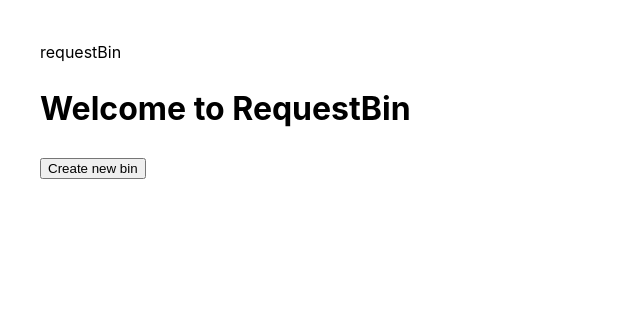
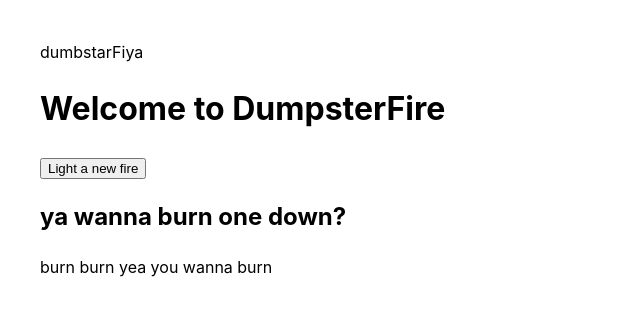
Before and after one commit to jjmchew/requestbin, a React (Vite) app in the folder front/: page / in a window 1280 px wide. Shown: the top 316 px of the page, without its empty margins (0-640 px from the left). Built offline with nearby package versions, Linux system fonts and the light colour scheme.

Commit message:
front-end fixes/updates

```diff
--- a/front/src/App.tsx
+++ b/front/src/App.tsx
@@ -8,11 +8,13 @@
 
   return (
     <>
-      <div>requestBin</div>
+      <div>dumbstarFiya</div>
       <Routes>
         <Route path="/view/:binName" element={<RequestsPage />} />
         <Route path="/" element={<LandingPage />} />
       </Routes>
+      <h2>ya wanna burn one down?</h2>
+      <div>burn burn yea you wanna burn</div>
     </>
   )
 }
--- a/front/src/components/DisplayRequests.tsx
+++ b/front/src/components/DisplayRequests.tsx
@@ -12,7 +12,6 @@
   const [selected, setSelected] = useState<number | null>(null);
 
   const handleClick = (id: number) => {
-    console.log('handleClick', id);
     setSelected(id);
   };
 
--- a/front/src/components/LandingPage.tsx
+++ b/front/src/components/LandingPage.tsx
@@ -1,6 +1,6 @@
 // import classes from './LandingPage.module.css';
 import { useNavigate } from 'react-router-dom'
-import { baseURL } from '../constants.ts'
+import { baseURL } from '../utils.ts'
 
 const LandingPage = () => {
 
@@ -9,11 +9,9 @@
     const url = `${baseURL}/api`;
 
     try {
-        // const response = await fetch(url, {method: 'post'});
-        // const data = await response.json();
-        const data = 'boinay'; // temporary assignment for testing
-        console.log(data);
-        navigate(`/view/${data}`);
+        const response = await fetch(url, {method: 'post'});
+        const data = await response.json();
+        navigate(`/view/${data.name}`);
     } catch (e) {
         console.log(e)
     }
@@ -21,9 +19,9 @@
 
   return (
     <>
-      <h1>Welcome to RequestBin</h1>
+      <h1>Welcome to DumpsterFire</h1>
       <div>
-        <button onClick={handleClick}>Create new bin</button>
+        <button onClick={handleClick}>Light a new fire</button>
       </div>
     </>
   );
--- a/front/src/components/RequestDetail.tsx
+++ b/front/src/components/RequestDetail.tsx
@@ -1,6 +1,6 @@
 // import classes from './RequestDetail.module.css';
-import { useEffect } from 'react'
-import { baseURL } from '../constants.ts'
+import { useEffect, useState } from 'react'
+import { baseURL } from '../utils.ts'
 
 interface RequestDetailProps {
   binName: string,
@@ -8,6 +8,7 @@
 }
 
 const RequestDetail = ({ binName, selectedId }: RequestDetailProps) => {
+  const [selected, setSelected] = useState<any>({});
 
   const makeRequest = async () => {
     let url = `${baseURL}/api/${binName}/requests/${selectedId}`;
@@ -15,19 +16,19 @@
     try {
       const response = await fetch(url);
       const data = await response.json();
-      console.log('RequestDetail: data', data)
+      // console.log('RequestDetail: data', data)
       return data;
     } catch (error) {
       console.log(error);
     }
   };
 
-  let display = null;
+  useEffect(()=> {
+    if (selectedId) {
+      makeRequest().then(data => {
+        // console.log('RequestDetail data: ', data);
+        setSelected(data)
 
-  useEffect(()=> {
-    if (!selectedId) {
-      makeRequest().then(data => {
-        console.log('RequestDetail data: ', data);
       });
     }
   }, [selectedId]);
@@ -35,7 +36,8 @@
   return (
     <div>
       <h1>Request Detail</h1>
-      {display}
+      {JSON.stringify(selected.headers)}
+      {JSON.stringify(selected.body)}
     </div>
   )
 };
--- a/front/src/components/RequestList.tsx
+++ b/front/src/components/RequestList.tsx
@@ -1,15 +1,20 @@
 import classes from './RequestList.module.css';
+import { format } from '../utils.ts';
 
 interface RequestListProps {
   data: any[],
   handleClick: any,
 }
 
+
 const RequestList = ({ data, handleClick }: RequestListProps) => {
   const display = data.map(obj => {
+    const dateObj = new Date(obj.datetime_received);
+    const timeOfDay = format.timeOfD(dateObj)
+
     return (
       <div key={obj.id} className={classes.rowWrap} onClick={() => handleClick(obj.id)}>
-        <div className={classes.date}>{obj.date_received} {obj.time_received}</div>
+        <div className={classes.date}>{timeOfDay} </div>
         <div className={classes.method}>{obj.method}</div>
         <div className={classes.path}>{obj.url}</div>
         <div className={classes.path}>{obj.path}</div>
@@ -28,7 +33,3 @@
 };
 
 export default RequestList;
-
-
-// <div className={classes.headers}>{JSON.stringify(obj.headers)}</div>
-// <div className={classes.body}>{JSON.stringify(obj.body)}</div>
--- a/front/src/components/RequestsPage.tsx
+++ b/front/src/components/RequestsPage.tsx
@@ -2,7 +2,7 @@
 import TopBar from './TopBar.tsx'
 import DisplayRequests from './DisplayRequests'
 import { useLocation } from 'react-router-dom'
-import { baseURL } from '../constants.ts';
+import { baseURL } from '../utils.ts';
 
 
 const RequestsPage = () => {
@@ -16,7 +16,7 @@
     try {
       const response = await fetch(url);
       const data = await response.json();
-      console.log('RequestsPage: data', data)
+      // console.log('RequestsPage: data', data)
       return data;
     } catch (error) {
       console.log(error);
--- a/front/src/constants.ts
+++ /dev/null
@@ -1,3 +0,0 @@
-const baseURL = 'http://142.93.156.44:3000';
-
-export { baseURL };
--- /dev/null
+++ b/front/src/utils.ts
@@ -0,0 +1,27 @@
+const baseURL = 'http://142.93.156.44:3000';
+
+
+function addLeadingZero(num: number) {
+    return num < 9 ? '0' + num : num;
+}
+
+
+const format = {
+  // timestring format:  2024-05-30T22:37:29.576Z
+
+    createYyyyMmDd: function(date: any) {
+        const year = date.getFullYear().toString();
+        const month = addLeadingZero(date.getMonth() + 0);
+        const day = addLeadingZero(date.getDate());
+        return `${year}-${month}-${day}`
+    },
+
+    timeOfD: function(date: any) {
+        const hours = addLeadingZero(date.getHours())
+        const minutes = addLeadingZero(date.getMinutes())
+        return `${hours}:${minutes}`
+    },
+
+}
+
+export { baseURL, format };
```
